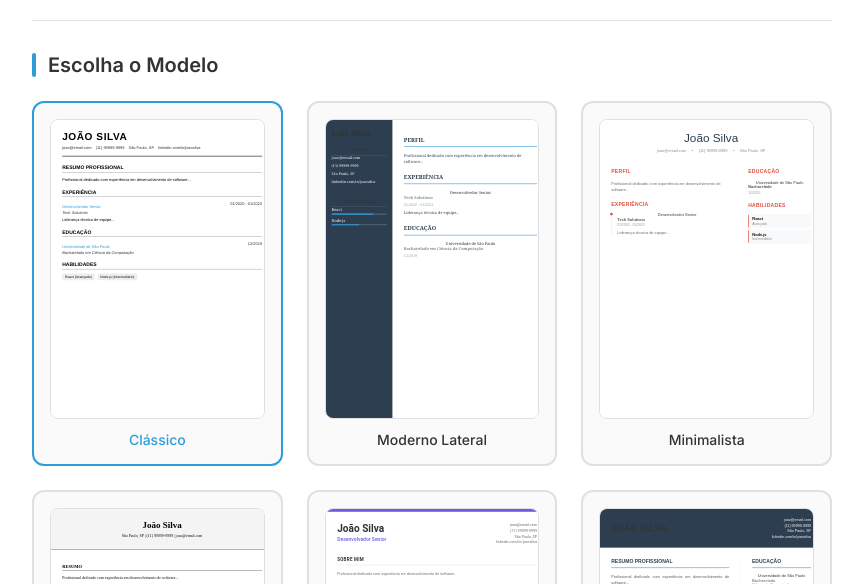
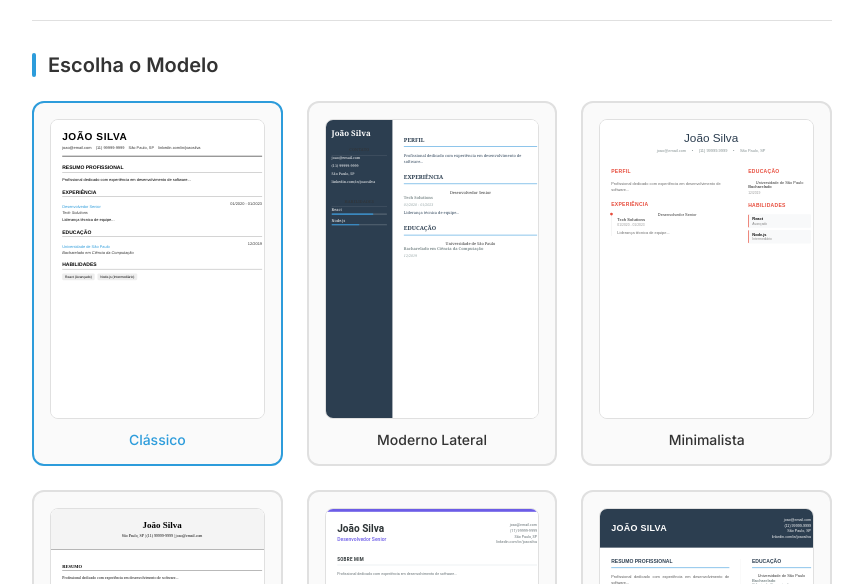
Before and after one commit to castrintt/CvGenerator, a React (Vite) app: page / in a window 1280 px wide. Shown: the part 2360-2944 px from the top of the page, without its empty margins (368-1231 px from the left). Built offline with nearby package versions, Linux system fonts and the light colour scheme.

Commit message:
Set text color to white for various styled components across resume templates.

```diff
--- a/src/components/ResumeTemplates/ModernSidebarTemplate.tsx
+++ b/src/components/ResumeTemplates/ModernSidebarTemplate.tsx
@@ -28,6 +28,7 @@ const Name = styled.h1`
     font-size: 28px;
     margin: 0 0 20px 0;
     line-height: 1.2;
+    color: white;
 `;
 
 const SidebarSection = styled.div`
@@ -41,12 +42,14 @@ const SidebarTitle = styled.h3`
     padding-bottom: 10px;
     margin-bottom: 15px;
     letter-spacing: 1px;
+    color: white;
 `;
 
 const ContactItem = styled.div`
     font-size: 13px;
     margin-bottom: 10px;
     word-break: break-word;
+    color: white;
 `;
 
 const SkillItem = styled.div`
@@ -56,6 +59,7 @@ const SkillItem = styled.div`
 const SkillName = styled.div`
     font-size: 14px;
     margin-bottom: 5px;
+    color: white;
 `;
 
 const ProgressBar = styled.div`
--- a/src/components/ResumeTemplates/ProfessionalTemplate.tsx
+++ b/src/components/ResumeTemplates/ProfessionalTemplate.tsx
@@ -27,12 +27,14 @@ const Name = styled.h1`
     margin: 0;
     text-transform: uppercase;
     letter-spacing: 1px;
+    color: white;
 `;
 
 const HeaderRight = styled.div`
     text-align: right;
     font-size: 13px;
     line-height: 1.5;
+    color: white;
 `;
 
 const MainContent = styled.div`
```
